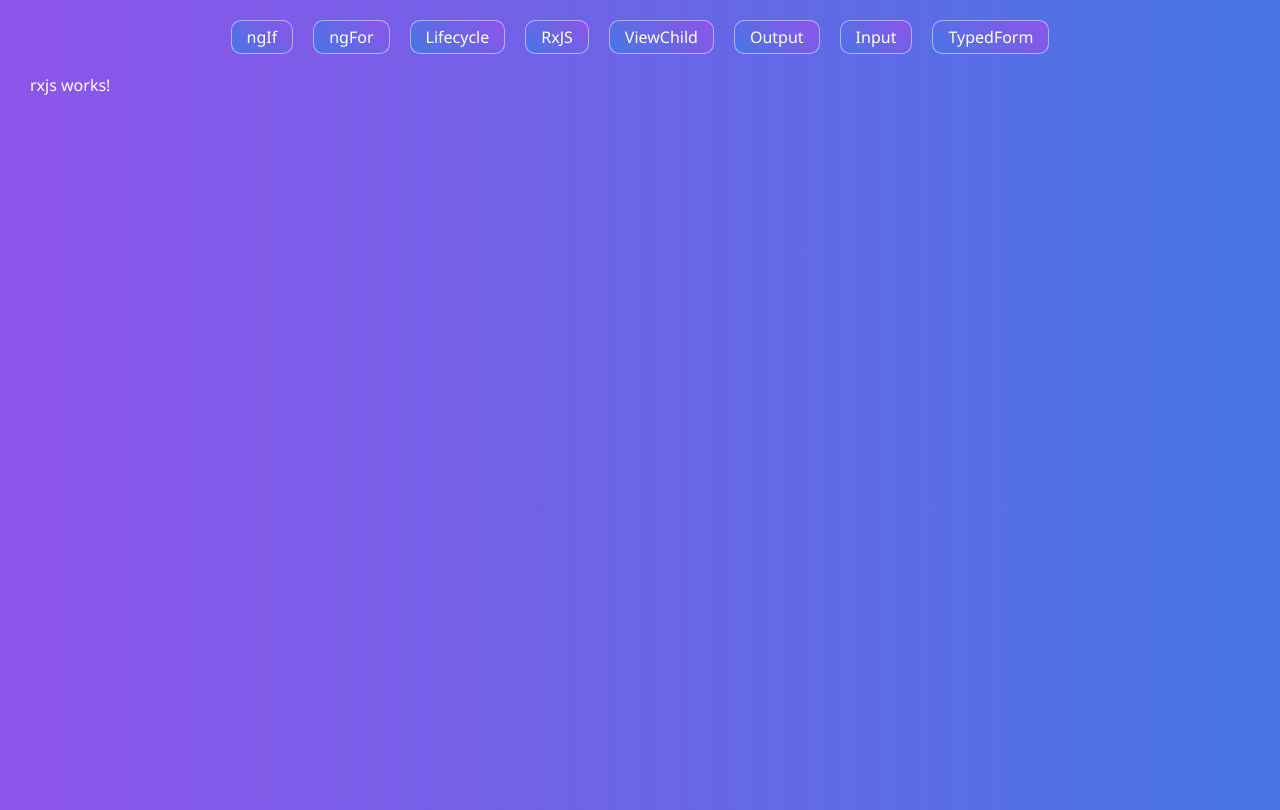
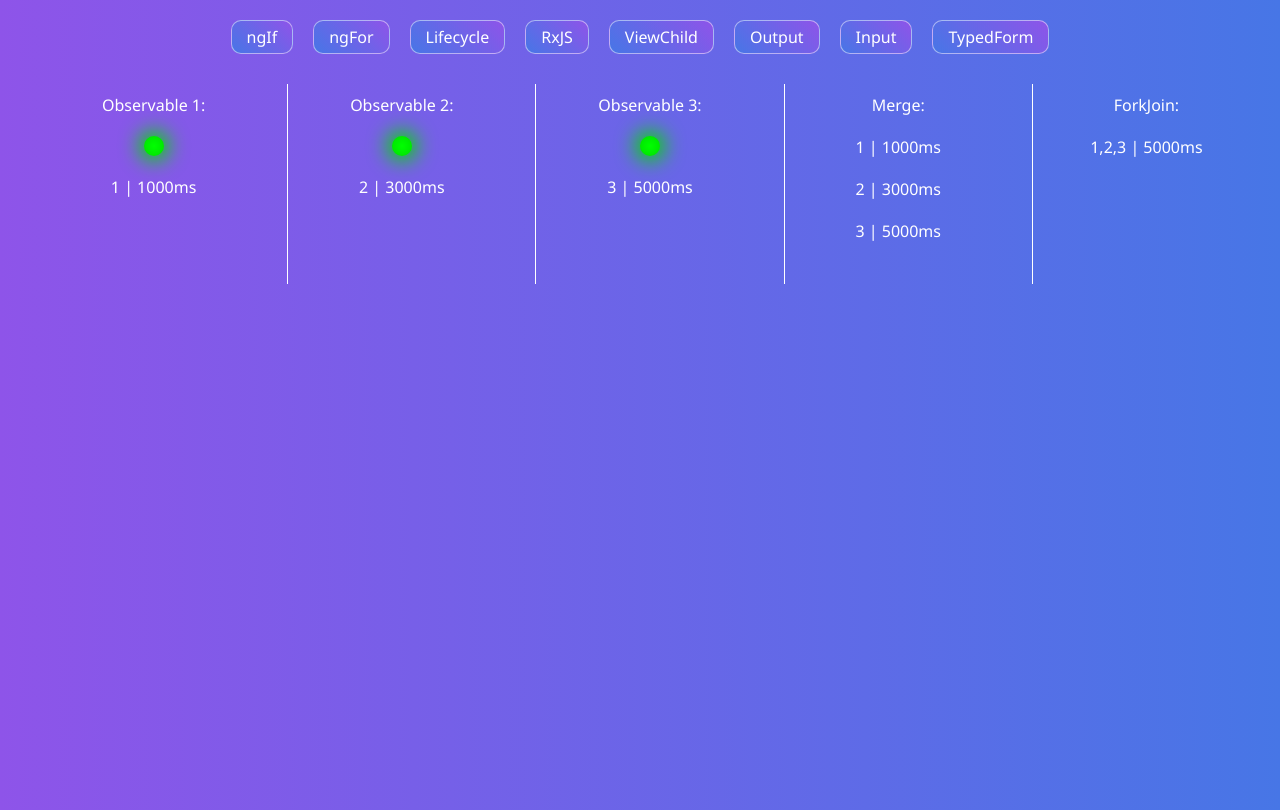
Before and after one commit to nstseek/workshop-angular-3, an Angular app: page /rxjs in a window 1280 px wide. Built offline with nearby package versions, Linux system fonts and the light colour scheme.

Commit message:
Melhora interface

```diff
--- a/src/app/pages/lifecycle/lifecycle.component.html
+++ b/src/app/pages/lifecycle/lifecycle.component.html
@@ -1 +1,2 @@
 <button (click)="changeState()">Alterar estado</button>
+<span *ngFor="let log of logs">{{ log }}</span>
--- a/src/app/pages/lifecycle/lifecycle.component.ts
+++ b/src/app/pages/lifecycle/lifecycle.component.ts
@@ -2,9 +2,9 @@ import {
   Component,
   OnInit,
   AfterViewInit,
-  OnChanges,
   OnDestroy,
-  DoCheck
+  DoCheck,
+  ChangeDetectorRef
 } from '@angular/core';
 
 @Component({
@@ -15,23 +15,33 @@ import {
 export class LifecycleComponent
   implements OnInit, AfterViewInit, OnDestroy, DoCheck {
   state = false;
+  logs: string[] = [];
 
-  constructor() {}
+  constructor(private cdr: ChangeDetectorRef) {}
 
   ngOnInit() {
-    console.log('O componente está sendo inicializado');
+    const msg = 'O componente está sendo inicializado';
+    console.log(msg);
+    this.logs.push(msg);
   }
 
   ngOnDestroy() {
-    console.log('O componente será destruído');
+    const msg = 'O componente será destruído';
+    console.log(msg);
+    this.logs.push(msg);
   }
 
   ngDoCheck() {
-    console.log('Uma mudança no estado do componente ocorreu');
+    const msg = 'Uma mudança no estado do componente ocorreu';
+    console.log(msg);
+    this.logs.push(msg);
   }
 
   ngAfterViewInit() {
-    console.log('O componente foi totalmente inicializado');
+    const msg = 'O componente foi totalmente inicializado';
+    console.log(msg);
+    this.logs.push(msg);
+    // this.cdr.detectChanges(); // necessario para que o angular veja que o estado mudou no AfterViewInit - experimente remover essa linha
   }
 
   changeState() {
--- a/src/app/pages/output/output.component.html
+++ b/src/app/pages/output/output.component.html
@@ -1 +1,2 @@
 <app-outcomp (emitter)="logChildValue($event)"></app-outcomp>
+<span *ngFor="let log of arr">{{ log }}</span>
--- a/src/app/pages/output/output.component.ts
+++ b/src/app/pages/output/output.component.ts
@@ -7,10 +7,10 @@ import { Component } from '@angular/core';
 })
 export class OutputComponent {
 
-  constructor() { }
+  arr: string[] = [];
 
   logChildValue(data: string) {
-    console.log(data);
+    this.arr.push(data);
   }
 
 }
--- a/src/app/pages/rxjs/rxjs.component.html
+++ b/src/app/pages/rxjs/rxjs.component.html
@@ -1 +1,25 @@
-<p>rxjs works!</p>
+<div class="container">
+  <div class="obs1">
+    <span>Observable 1:</span>
+    <div [class.active]="!!obs1"></div>
+    <span>{{ obs1 }}</span>
+  </div>
+  <div class="obs2">
+    <span>Observable 2:</span>
+    <div [class.active]="!!obs2"></div>
+    <span>{{ obs2 }}</span>
+  </div>
+  <div class="obs3">
+    <span>Observable 3:</span>
+    <div [class.active]="!!obs3"></div>
+    <span>{{ obs3 }}</span>
+  </div>
+  <div class="merge">
+    <span>Merge:</span>
+    <span *ngFor="let log of merge">{{ log }}</span>
+  </div>
+  <div class="forkjoin">
+    <span>ForkJoin:</span>
+    <span *ngFor="let log of forkJoin">{{ log }}</span>
+  </div>
+</div>
--- a/src/app/pages/rxjs/rxjs.component.scss
+++ b/src/app/pages/rxjs/rxjs.component.scss
@@ -0,0 +1,37 @@
+div.container {
+  display: flex;
+  width: 100%;
+  height: 100%;
+  justify-content: space-between;
+  align-items: flex-start;
+  & > div {
+    height: 200px;
+    border-left: 1px solid white;
+    border-top: 0;
+    border-bottom: 0;
+    &:first-child {
+      border: 0;
+    }
+  }
+  div {
+    display: flex;
+    flex: 1;
+    justify-content: flex-start;
+    align-items: center;
+    flex-direction: column;
+    div {
+      background-color: rgb(9, 80, 0);
+      margin: 10px;
+      min-width: 20px;
+      border-radius: 10px;
+      border: 1px solid rgb(9, 78, 0);
+      min-height: 20px;
+      max-height: 20px;
+    }
+    div.active {
+      background-image: radial-gradient(#00ff00, #00df00);
+      border: 0;
+      box-shadow: 0 0 20px 5px #00df00;
+    }
+  }
+}
--- a/src/app/pages/rxjs/rxjs.component.ts
+++ b/src/app/pages/rxjs/rxjs.component.ts
@@ -1,5 +1,8 @@
 import { Component, OnInit } from '@angular/core';
 import { RxServService } from './services/rx-serv.service';
+import { forkJoin, merge } from 'rxjs';
+
+const now = Date.now();
 
 @Component({
   selector: 'app-rxjs',
@@ -7,10 +10,28 @@ import { RxServService } from './services/rx-serv.service';
   styleUrls: ['./rxjs.component.scss']
 })
 export class RxjsComponent implements OnInit {
+  obs1: string = null;
+  obs2: string = null;
+  obs3: string = null;
+  merge: string[] = [];
+  forkJoin: string[] = [];
 
-  constructor(private service: RxServService) { }
+  constructor(private service: RxServService) {}
 
   ngOnInit() {
+    this.service.observable1.subscribe(this.saveNext('obs1'));
+    this.service.observable2.subscribe(this.saveNext('obs2'));
+    this.service.observable3.subscribe(this.saveNext('obs3'));
+    forkJoin(this.service.observable1, this.service.observable2, this.service.observable3).subscribe(
+      this.saveNext('forkJoin', true)
+    );
+    merge(this.service.observable1, this.service.observable2, this.service.observable3).subscribe(
+      this.saveNext('merge', true)
+    );
   }
 
+  saveNext = (key: string, arr = false) => (data: number | number[]) => {
+    const str = `${data} | ${Date.now() - now}ms`;
+    arr ? this[key].push(str) : (this[key] = str);
+  };
 }
--- a/src/app/pages/rxjs/services/rx-serv.service.ts
+++ b/src/app/pages/rxjs/services/rx-serv.service.ts
@@ -1,26 +1,12 @@
 import { Injectable } from '@angular/core';
-import { Observable, pipe } from 'rxjs';
+import { Observable, pipe, of } from 'rxjs';
 import { delay } from 'rxjs/operators';
-import { del } from 'selenium-webdriver/http';
 
 @Injectable({
   providedIn: 'root'
 })
 export class RxServService {
-  observable1 = new Observable<string>();
-  observable2 = new Observable<string>();
-
-  constructor() { }
-
-  get1() {
-    return this.observable1;
-  }
-
-  send1(delayVal: number) {
-    pipe(delay(delayVal));
-  }
-
-  get2() {
-    return this.observable2;
-  }
+  observable1 = of(1).pipe(delay(1000));
+  observable2 = of(2).pipe(delay(3000));
+  observable3 = of(3).pipe(delay(5000));
 }
```
Also changed, not shown: 1 other file (tests, documents, lock files or other folders).
